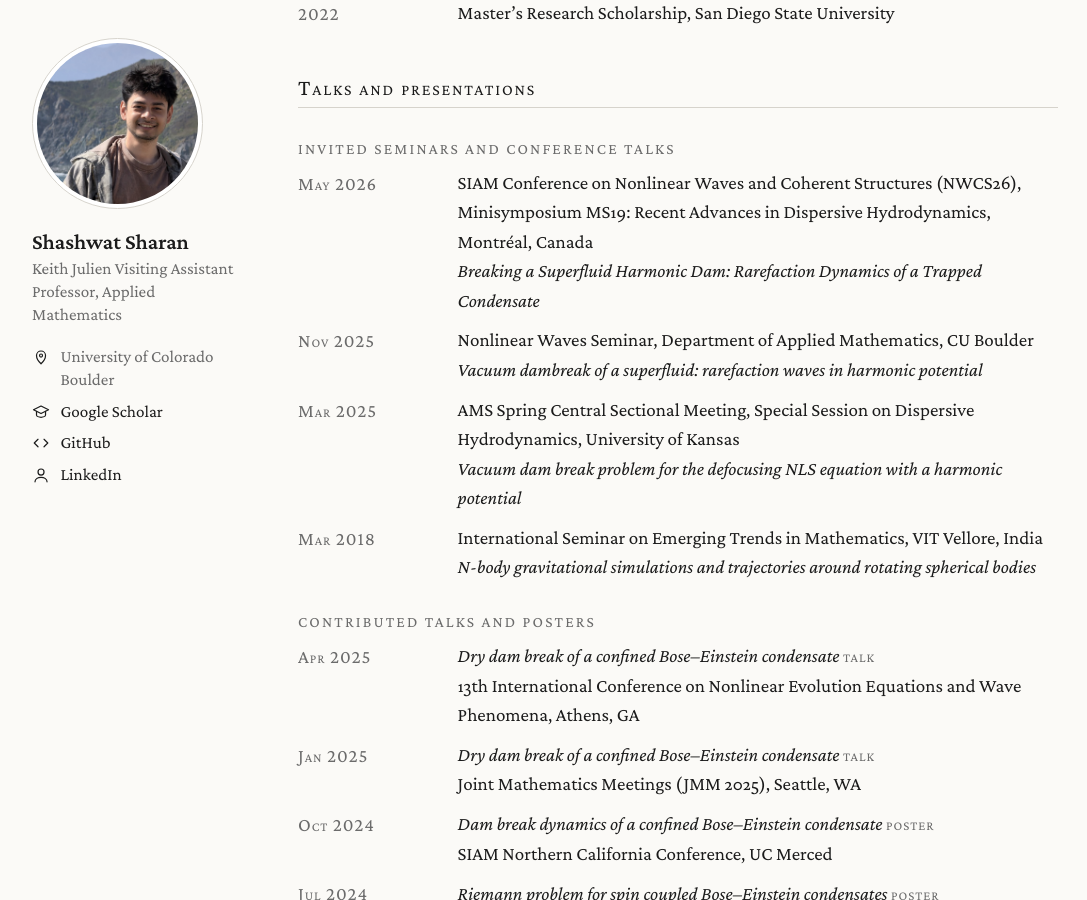
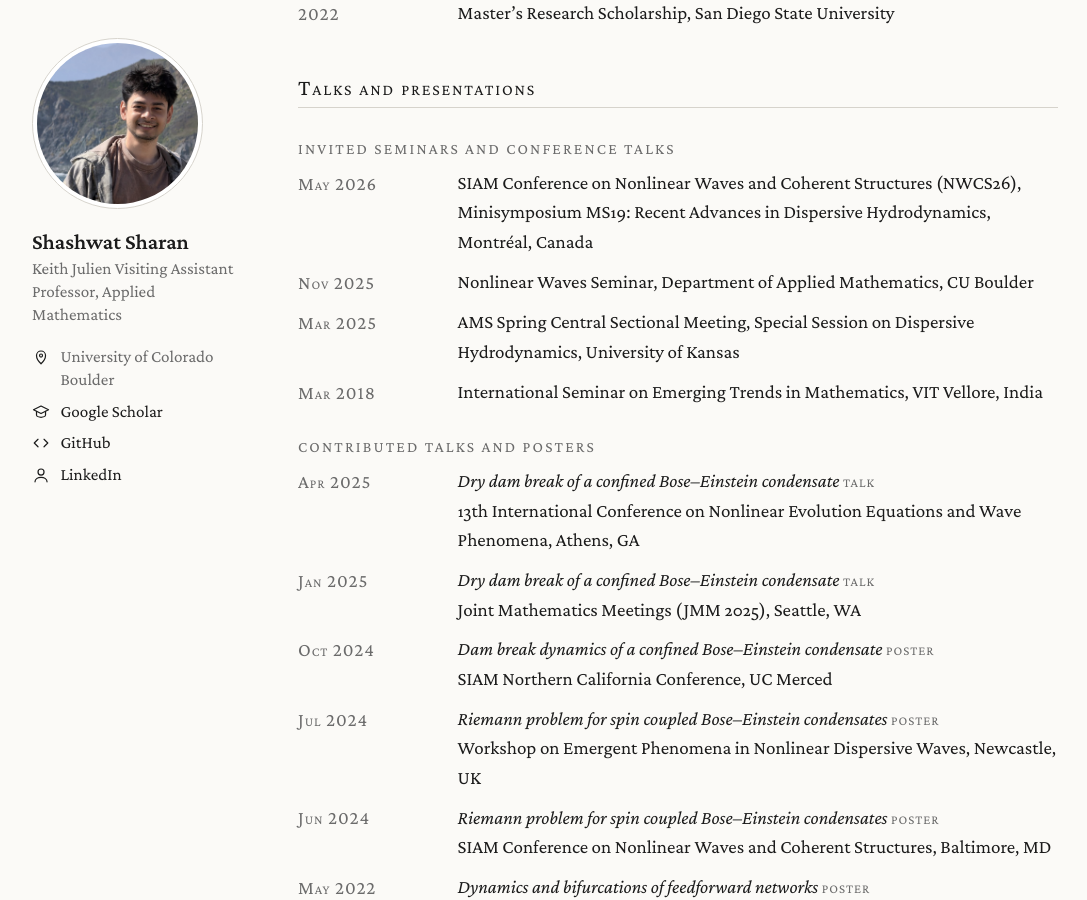
Before and after one commit to shashwatsharan/shashwatsharan.github.io, a Jekyll site: the page built from cv.md, in a window 1280 px wide and 900 px high, scrolled down 1424 px. Shown: the whole window, without its empty margins (95-1182 px from the left). Built offline with Jekyll 4.4.1, drawn with Linux system fonts in a browser that asks for light colours; some of the changed lines change nothing that is shown.

Commit message:
Add files via upload

```diff
--- a/cv.md
+++ b/cv.md
@@ -89,20 +89,16 @@ See [Publications](/publications/) and [Teaching](/teaching/).
 #### Invited seminars and conference talks
 
 May 2026
-: SIAM Conference on Nonlinear Waves and Coherent Structures (NWCS26), Minisymposium MS19: Recent Advances in Dispersive Hydrodynamics, Montréal, Canada<br>
-*Breaking a Superfluid Harmonic Dam: Rarefaction Dynamics of a Trapped Condensate*
+: SIAM Conference on Nonlinear Waves and Coherent Structures (NWCS26), Minisymposium MS19: Recent Advances in Dispersive Hydrodynamics, Montréal, Canada {% comment %}<br>*Breaking a Superfluid Harmonic Dam: Rarefaction Dynamics of a Trapped Condensate*{% endcomment %}
 
 Nov 2025
-: Nonlinear Waves Seminar, Department of Applied Mathematics, CU Boulder<br>
-*Vacuum dambreak of a superfluid: rarefaction waves in harmonic potential*
+: Nonlinear Waves Seminar, Department of Applied Mathematics, CU Boulder {% comment %}<br>*Vacuum dambreak of a superfluid: rarefaction waves in harmonic potential*{% endcomment %}
 
 Mar 2025
-: AMS Spring Central Sectional Meeting, Special Session on Dispersive Hydrodynamics, University of Kansas<br>
-*Vacuum dam break problem for the defocusing NLS equation with a harmonic potential*
+: AMS Spring Central Sectional Meeting, Special Session on Dispersive Hydrodynamics, University of Kansas {% comment %}<br>*Vacuum dam break problem for the defocusing NLS equation with a harmonic potential*{% endcomment %}
 
 Mar 2018
-: International Seminar on Emerging Trends in Mathematics, VIT Vellore, India<br>
-*N-body gravitational simulations and trajectories around rotating spherical bodies*
+: International Seminar on Emerging Trends in Mathematics, VIT Vellore, India {% comment %}<br>*N-body gravitational simulations and trajectories around rotating spherical bodies*{% endcomment %}
 
 #### Contributed talks and posters
 
```
